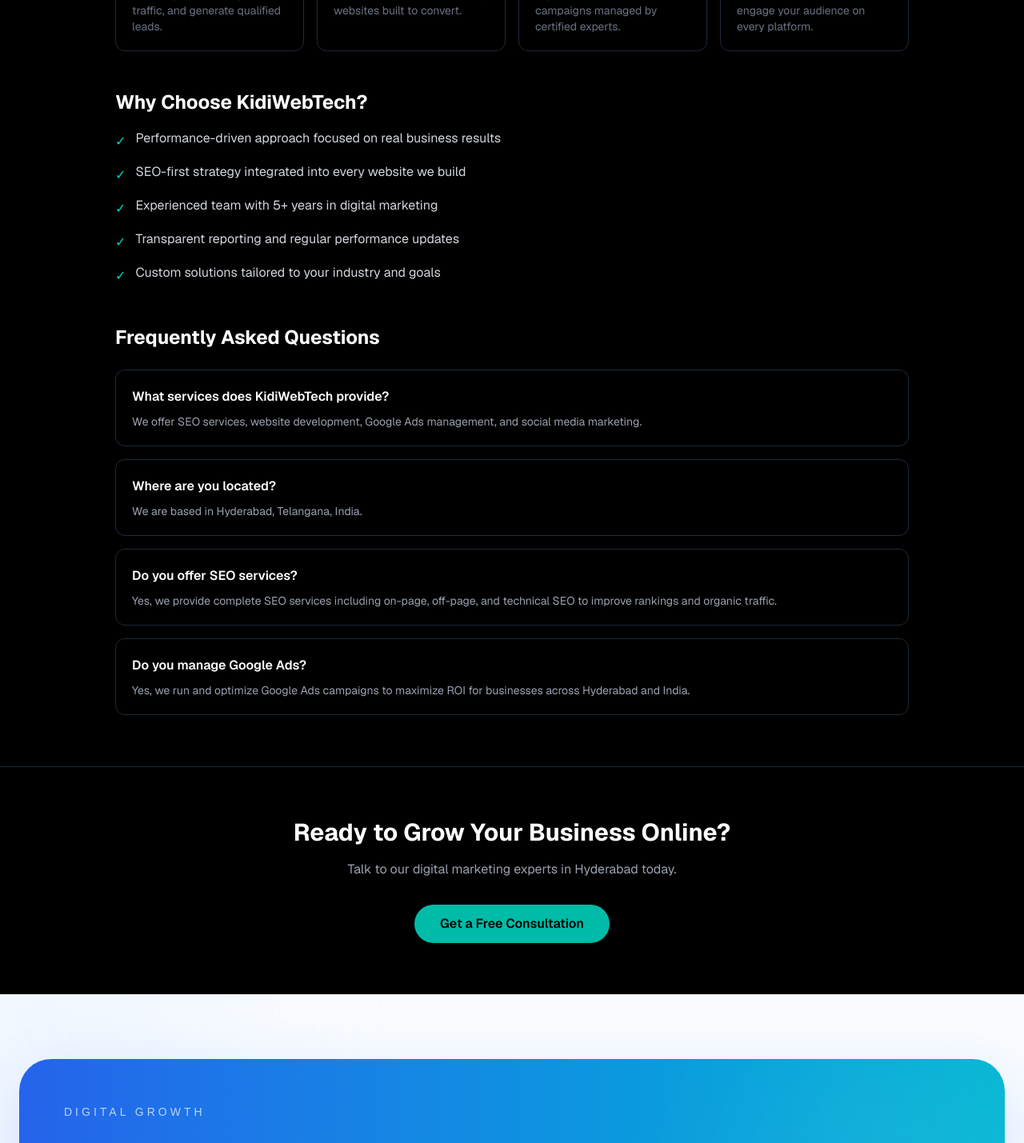
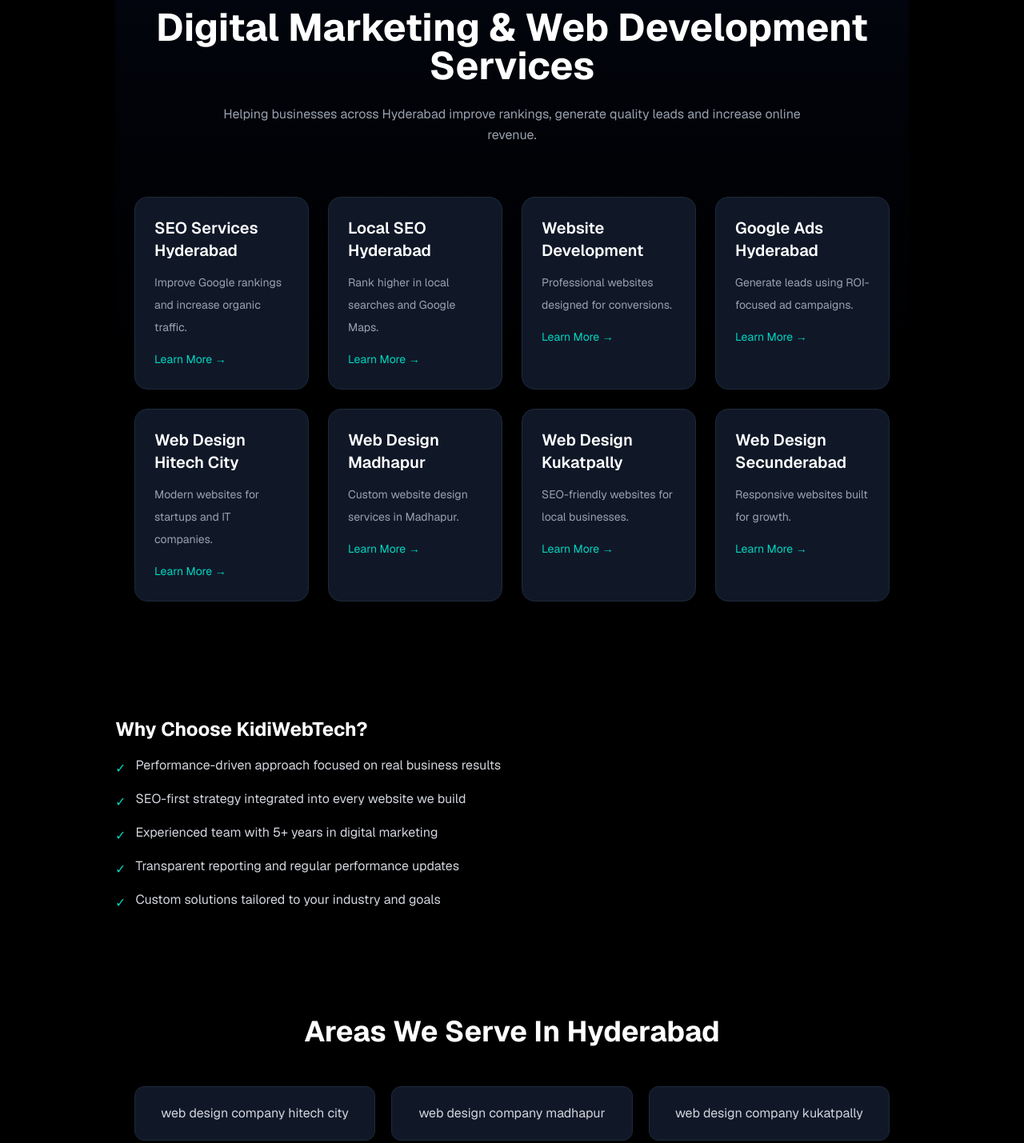
Before and after one commit to saikiranyalavarthi/kidi-web-tech, a Next.js app: page /about in a window 1280 px wide. Shown: the part 1040-2469 px from the top of the page at 80% size. Built offline with nearby package versions, Linux system fonts and the light colour scheme.

Commit message:
first commit

```diff
--- a/src/app/about/page.js
+++ b/src/app/about/page.js
@@ -284,44 +284,88 @@ export default function About() {
         </div>
 
         {/* Services */}
-        <div>
-          <h2 className="text-2xl font-bold text-white mb-6">Our Services</h2>
-          <div className="grid sm:grid-cols-2 md:grid-cols-4 gap-4">
+        {/* Services */}
+        <section className="py-24 bg-gradient-to-b from-gray-950 to-black">
+          <div className="max-w-7xl mx-auto px-6">
+            <div className="text-center mb-16">
+              <span className="text-teal-400 uppercase tracking-widest text-sm">
+                Our Services
+              </span>
+
+              <h2 className="text-4xl md:text-5xl font-bold text-white mt-4">
+                Digital Marketing & Web Development Services
+              </h2>
+
+              <p className="text-gray-400 mt-6 max-w-3xl mx-auto">
+                Helping businesses across Hyderabad improve rankings, generate
+                quality leads and increase online revenue.
+              </p>
+            </div>
+
+            <div className="grid md:grid-cols-2 lg:grid-cols-4 gap-6">
               {[
                 {
-                title: "SEO Services",
-                href: "/services/seo",
-                desc: "Rank higher, drive organic traffic, and generate qualified leads.",
+                  title: "SEO Services Hyderabad",
+                  href: "/seo-services-hyderabad",
+                  desc: "Improve Google rankings and increase organic traffic.",
                 },
                 {
-                title: "Web Development",
-                href: "/services/web-development",
-                desc: "Fast, responsive, SEO-friendly websites built to convert.",
+                  title: "Local SEO Hyderabad",
+                  href: "/local-seo-services-hyderabad",
+                  desc: "Rank higher in local searches and Google Maps.",
                 },
                 {
-                title: "Google Ads",
-                href: "/services/google-ads",
-                desc: "High-ROI paid search campaigns managed by certified experts.",
+                  title: "Website Development",
+                  href: "/web-development-company-hyderabad",
+                  desc: "Professional websites designed for conversions.",
                 },
                 {
-                title: "Social Media",
-                href: "/services/social-media",
-                desc: "Build brand awareness and engage your audience on every platform.",
+                  title: "Google Ads Hyderabad",
+                  href: "/google-ads-agency-hyderabad",
+                  desc: "Generate leads using ROI-focused ad campaigns.",
                 },
-            ].map(({ title, href, desc }) => (
+                {
+                  title: "Web Design Hitech City",
+                  href: "/web-design-company-hitech-city",
+                  desc: "Modern websites for startups and IT companies.",
+                },
+                {
+                  title: "Web Design Madhapur",
+                  href: "/web-design-company-madhapur",
+                  desc: "Custom website design services in Madhapur.",
+                },
+                {
+                  title: "Web Design Kukatpally",
+                  href: "/web-design-company-kukatpally",
+                  desc: "SEO-friendly websites for local businesses.",
+                },
+                {
+                  title: "Web Design Secunderabad",
+                  href: "/web-design-company-secunderabad",
+                  desc: "Responsive websites built for growth.",
+                },
+              ].map((service) => (
                 <Link
-                key={title}
-                href={href}
-                className="group block border border-gray-800 hover:border-teal-600 rounded-xl p-5 transition-all duration-300 hover:bg-gray-900"
+                  key={service.title}
+                  href={service.href}
+                  className="group bg-gray-900 border border-gray-800 hover:border-teal-500 rounded-2xl p-6 transition-all duration-300 hover:-translate-y-2"
                 >
-                <h3 className="font-semibold text-white mb-2 group-hover:text-teal-400 transition-colors">
-                  {title}
+                  <h3 className="text-white font-semibold text-xl mb-3 group-hover:text-teal-400">
+                    {service.title}
                   </h3>
-                <p className="text-gray-500 text-sm">{desc}</p>
+
+                  <p className="text-gray-400 text-sm leading-7">
+                    {service.desc}
+                  </p>
+
+                  <span className="inline-block mt-4 text-teal-400 text-sm">
+                    Learn More →
+                  </span>
                 </Link>
               ))}
             </div>
           </div>
+        </section>
 
         {/* Why Choose */}
         <div>
@@ -343,7 +387,36 @@ export default function About() {
             ))}
           </ul>
         </div>
+<section className="py-20 bg-black">
+  <div className="max-w-7xl mx-auto px-6">
 
+    <h2 className="text-4xl font-bold text-center text-white mb-12">
+      Areas We Serve In Hyderabad
+    </h2>
+
+    <div className="grid md:grid-cols-3 gap-5">
+
+      {[
+        "/web-design-company-hitech-city",
+        "/web-design-company-madhapur",
+        "/web-design-company-kukatpally",
+        "/web-design-company-banjara-hills",
+        "/web-design-company-secunderabad",
+        "/seo-services-hyderabad"
+      ].map((link) => (
+        <Link
+          key={link}
+          href={link}
+          className="bg-gray-900 border border-gray-800 hover:border-teal-500 p-5 rounded-xl text-center"
+        >
+          {link.replaceAll("/", "").replaceAll("-", " ")}
+        </Link>
+      ))}
+
+    </div>
+
+  </div>
+</section>
         {/* FAQ */}
         <div>
           <h2 className="text-2xl font-bold text-white mb-6">
```
Lines whose indentation alone changed are shown as unchanged.
